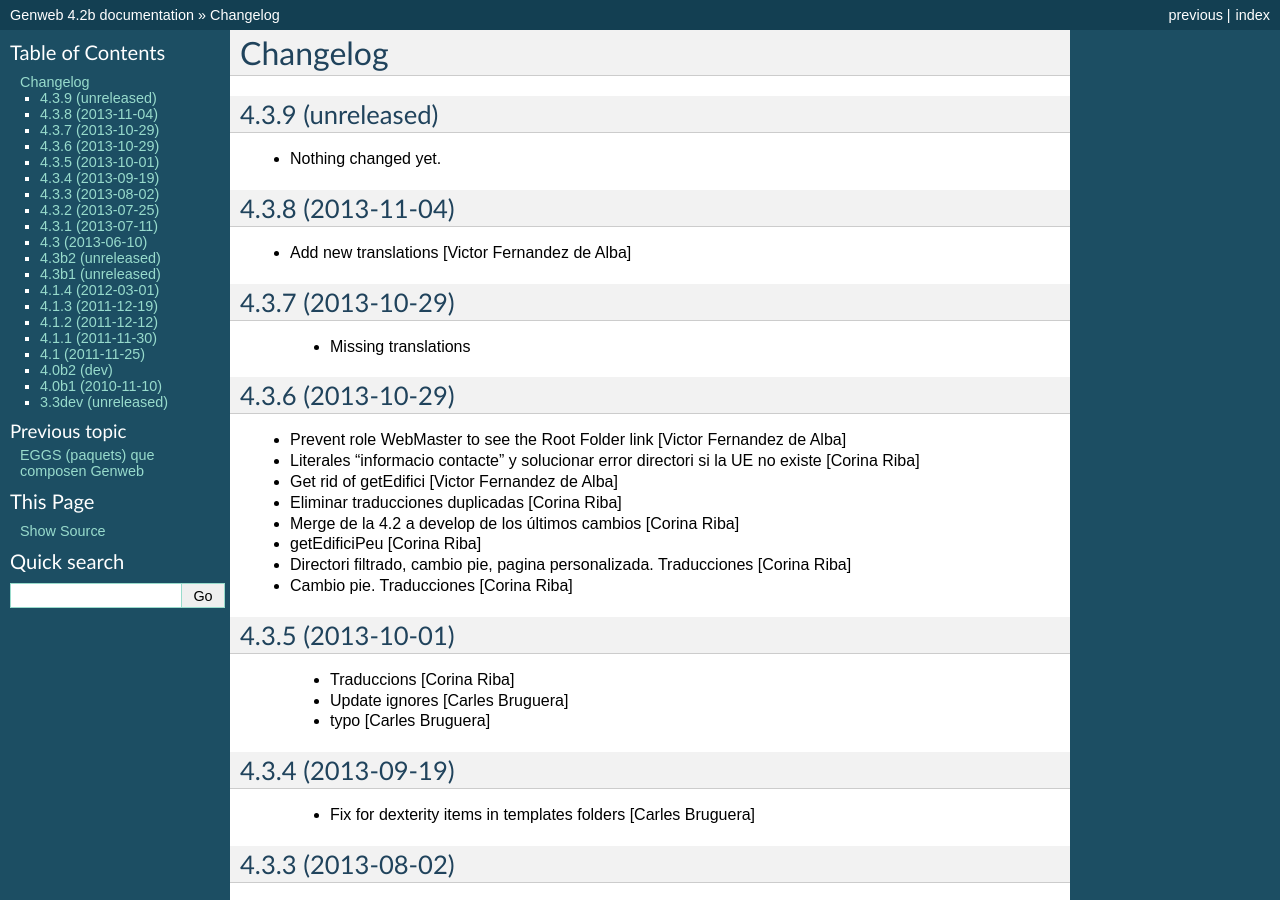
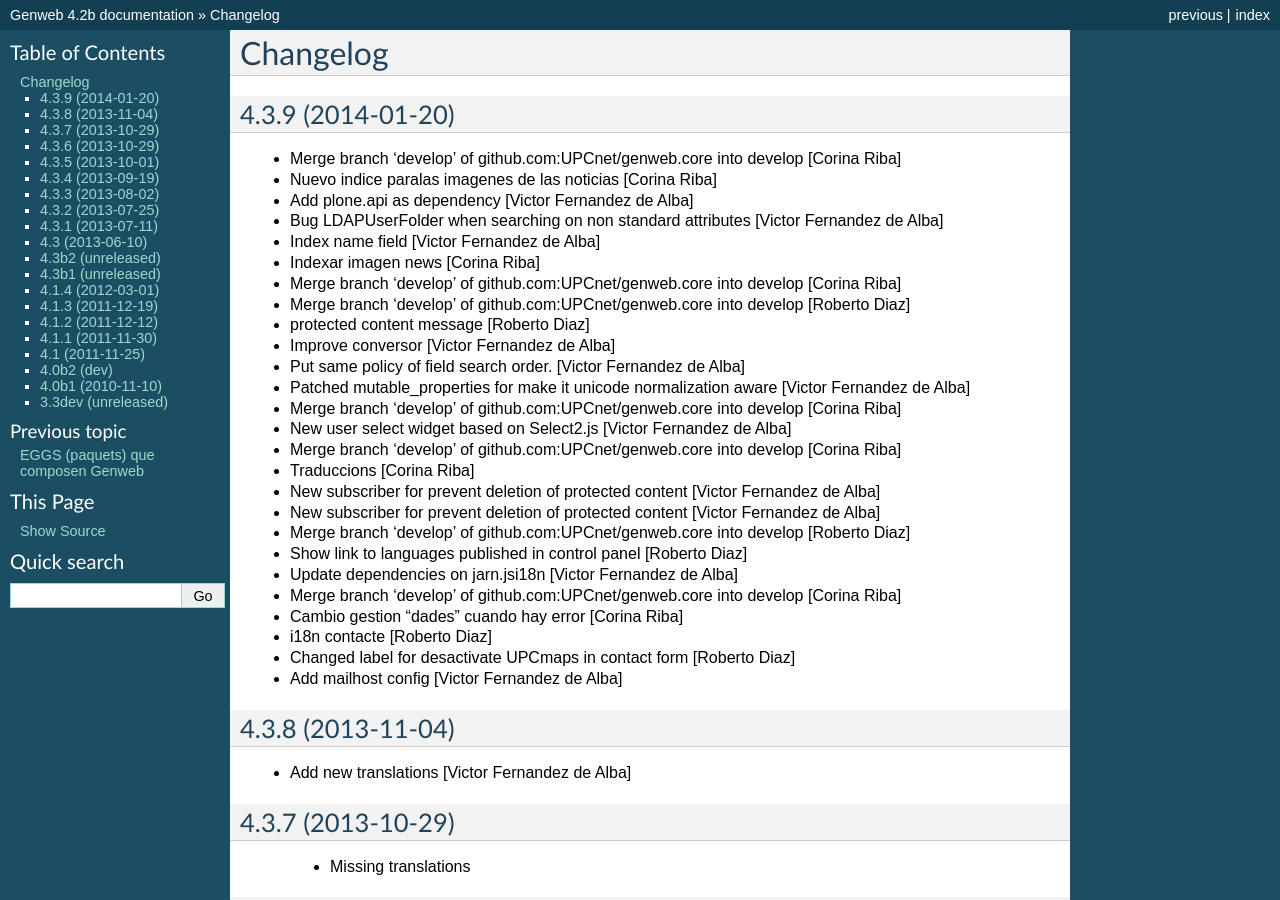
Before and after one commit to UPCnet/genweb.core, a Sphinx documentation site: the page built from docs/HISTORY.rst, in a window 1280 px wide and 900 px high. Built offline with Sphinx 7.4.7, drawn with Linux system fonts in a browser that asks for light colours.

Commit message:
Preparing release 4.3.9

```diff
--- a/docs/HISTORY.rst
+++ b/docs/HISTORY.rst
@@ -1,11 +1,35 @@
 Changelog
 =========
 
-4.3.9 (unreleased)
+4.3.9 (2014-01-20)
 ------------------
 
-- Nothing changed yet.
-
+* Merge branch 'develop' of github.com:UPCnet/genweb.core into develop [Corina Riba]
+* Nuevo indice paralas imagenes de las noticias [Corina Riba]
+* Add plone.api as dependency [Victor Fernandez de Alba]
+* Bug LDAPUserFolder when searching on non standard attributes [Victor Fernandez de Alba]
+* Index name field [Victor Fernandez de Alba]
+* Indexar imagen news [Corina Riba]
+* Merge branch 'develop' of github.com:UPCnet/genweb.core into develop [Corina Riba]
+* Merge branch 'develop' of github.com:UPCnet/genweb.core into develop [Roberto Diaz]
+* protected content message [Roberto Diaz]
+* Improve conversor [Victor Fernandez de Alba]
+* Put same policy of field search order. [Victor Fernandez de Alba]
+* Patched mutable_properties for make it unicode normalization aware [Victor Fernandez de Alba]
+* Merge branch 'develop' of github.com:UPCnet/genweb.core into develop [Corina Riba]
+* New user select widget based on Select2.js [Victor Fernandez de Alba]
+* Merge branch 'develop' of github.com:UPCnet/genweb.core into develop [Corina Riba]
+* Traduccions [Corina Riba]
+* New subscriber for prevent deletion of protected content [Victor Fernandez de Alba]
+* New subscriber for prevent deletion of protected content [Victor Fernandez de Alba]
+* Merge branch 'develop' of github.com:UPCnet/genweb.core into develop [Roberto Diaz]
+* Show link to languages published in control panel [Roberto Diaz]
+* Update dependencies on jarn.jsi18n [Victor Fernandez de Alba]
+* Merge branch 'develop' of github.com:UPCnet/genweb.core into develop [Corina Riba]
+* Cambio gestion "dades" cuando hay error [Corina Riba]
+* i18n contacte [Roberto Diaz]
+* Changed label for desactivate UPCmaps in contact form [Roberto Diaz]
+* Add mailhost config [Victor Fernandez de Alba]
 
 4.3.8 (2013-11-04)
 ------------------
--- a/setup.py
+++ b/setup.py
@@ -1,7 +1,7 @@
 from setuptools import setup, find_packages
 import os
 
-version = '4.3.9.dev0'
+version = '4.3.9'
 
 README = open("README.rst").read()
 HISTORY = open(os.path.join("docs", "HISTORY.rst")).read()
```
